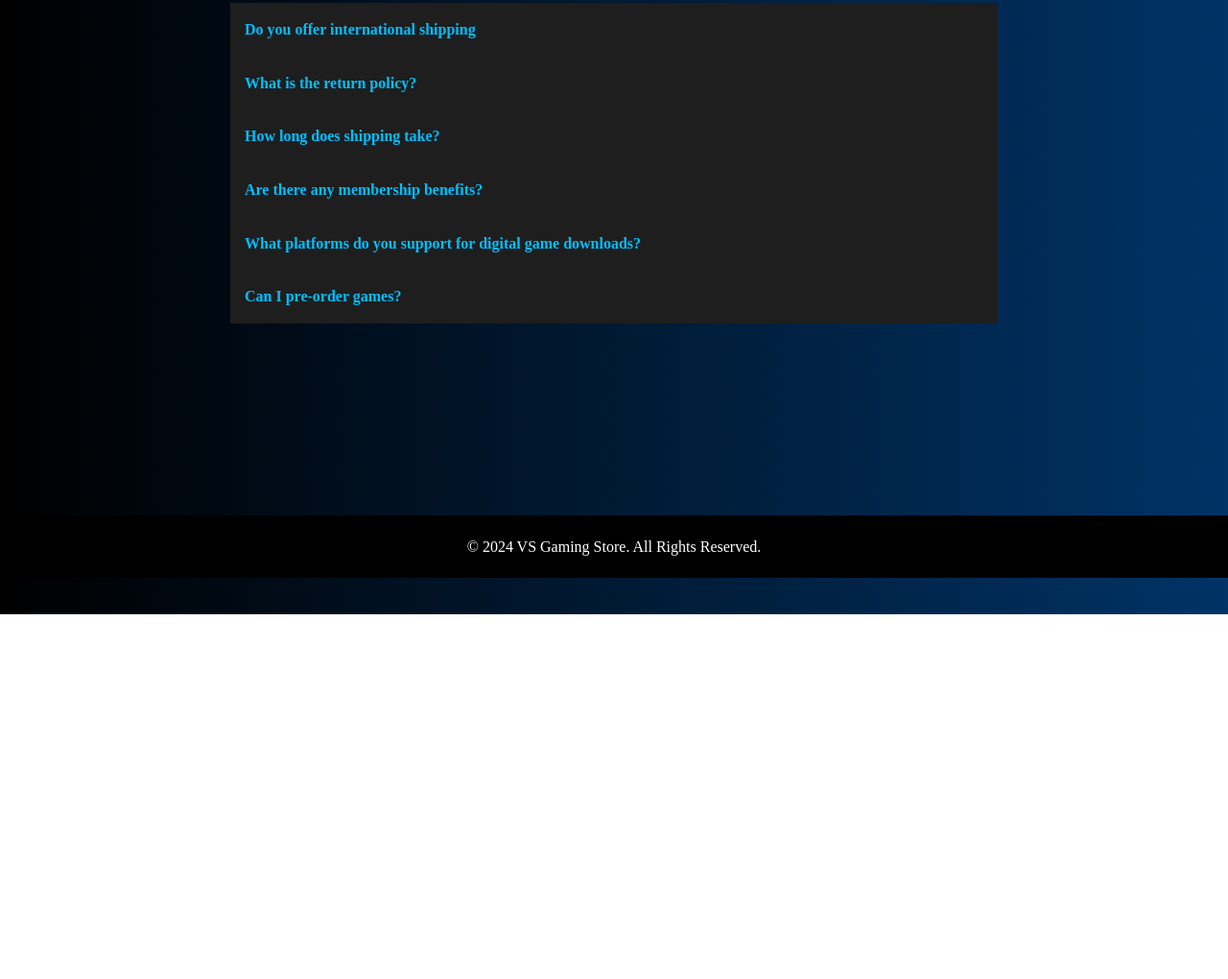
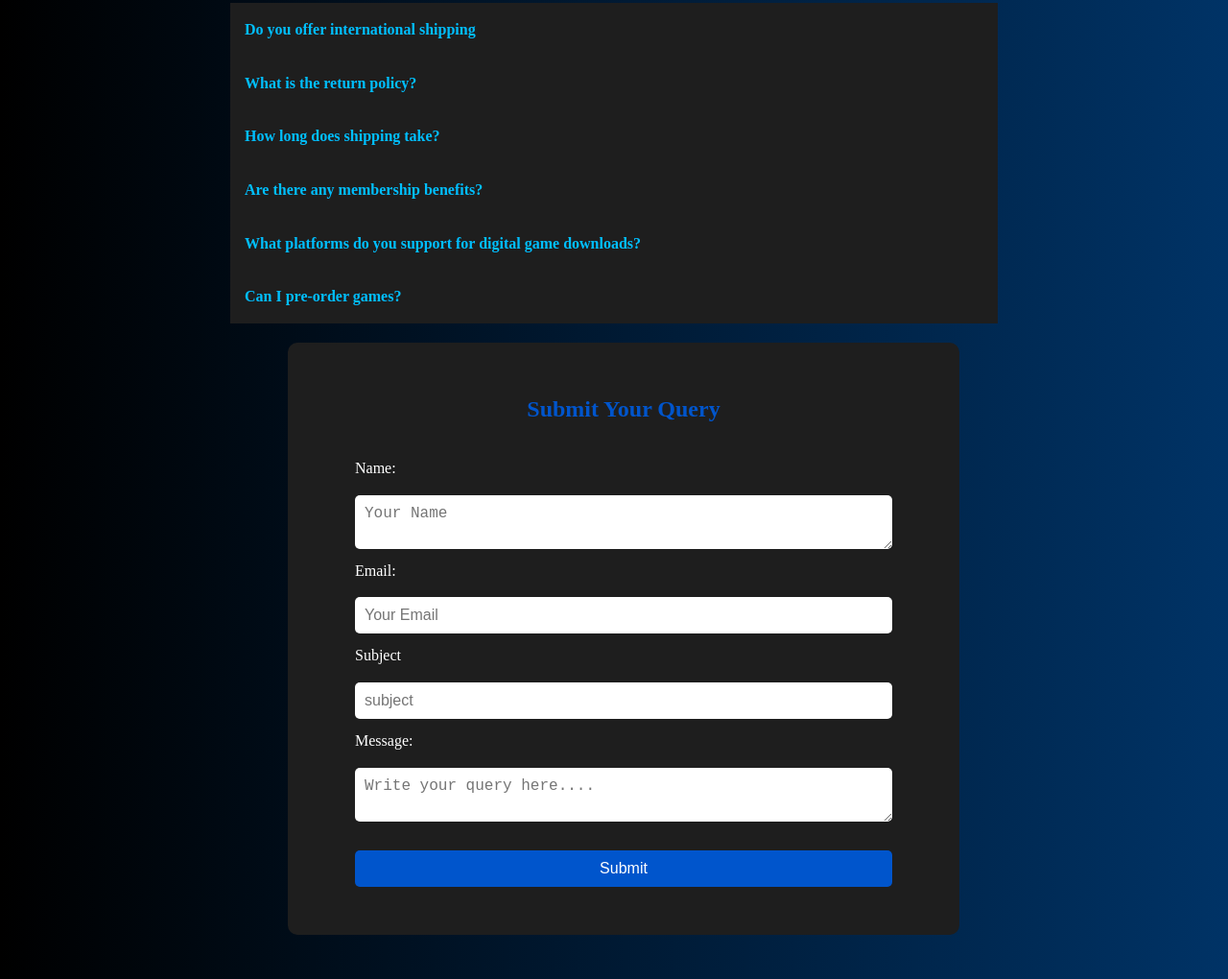
Before and after one commit to Vihanducad/VS-Gaming, a plain HTML site: page faq.html in a window 1280 px wide. Shown: the part 160-1180 px from the top of the page at 96% size. Before the commit the page ends 800 px from the top, so only its background shows below. Drawn offline with Linux system fonts and the light colour scheme.

Commit message:
Add files via upload

```diff
--- a/faq.css
+++ b/faq.css
@@ -104,6 +104,62 @@ h1 {
     padding: 20px;
 }
 
+.query-form {
+    padding: 50px 30px;
+    background-color: #1e1e1e;
+    border-radius: 10px;
+    margin-left: 300px;
+    margin-right: 20px;
+    margin-bottom: 15px;
+    width: 700px;
+    margin-top: 20px;
+}
+
+.query-form h2 {
+    text-align: center;
+    margin-bottom: 30px;
+    color: #0055cc;
+}
+
+.query-form form {
+    display: flex;
+    flex-direction: column;
+    gap: 10px;
+}
+.query-form label {
+    font-size: 1rem;
+    margin-bottom: 5px;
+}
+
+.query-form input,
+.query-form textarea {
+    padding: 10px;
+    font-size: 1rem;
+    border-radius: 5px;
+    border: none;
+}
+.query-form button {
+    padding: 10px;
+    background-color: #0055cc;
+    color: white;
+    font-size: 1rem;
+    border: none;
+    border-radius: 5px;
+    cursor: pointer;
+    transition: background-color 0.3s ease;
+}
+
+.query-form button:hover {
+    background-color: #1e1e1e;
+}
+#message {
+    margin-bottom: 20px;
+}
+form {
+    margin-left: 40px;
+    margin-right: 40px;
+}
+
 @media (max-width: 768px) {
     nav ul{
         flex-direction: column;
--- a/faq.html
+++ b/faq.html
@@ -19,8 +19,8 @@
         <nav>
             <ul>
                 <li><a href="index.html">Home</a></li>
-                <li><a href="about us.html">About</a></li>
-                <li><a href="up coming.html">Upcoming</a></li>
+                <li><a href="about-us.html">About</a></li>
+                <li><a href="up-coming.html">Upcoming</a></li>
                 <li><a href="consoles.html">Consoles </a></li>
                 <li><a href="peripherals.html">Peripherals</a></li>
                 <li><a href="games.html">Games</a></li>
@@ -72,6 +72,46 @@
             </div>
         </di>
     </div>
+    <section class="query-form">
+        <h2>Submit Your Query</h2>
+        <form action="#">
+            <label for="name">Name:</label>
+            <textarea
+               id="name"
+               name="name"
+               placeholder="Your Name"
+               required
+            ></textarea>
+            <label for="email">Email:</label>
+            <input
+              type="email"
+              id="email"
+              name="email"
+              placeholder="Your Email"
+            />
+
+            <label for="subject">Subject</label>
+            <input
+              type="text"
+              id="subject"
+              name="subject"
+              placeholder="subject"
+              required
+            />
+
+            <label for="message">Message:</label>
+            <textarea
+              id="message"
+              name="message"
+              placeholder="Write your query here...."
+              required
+            ></textarea>
+
+            <button type="submit">Submit</button>
+
+
+        </form>
+    </section>
     <footer>
         <p>&copy; 2024 VS Gaming Store. All Rights Reserved.</p>
     </footer>
--- a/index.css
+++ b/index.css
@@ -38,7 +38,7 @@ nav ul {
 }
 
 nav ul li {
-    margin-right: 0 1rem;
+    margin-right: 1rem;
 }
 
 nav ul li a {
```
Also changed, not shown: about us.html (+2 -2 lines), consoles.html (+2 -2 lines), games.html (+2 -2 lines), index.html (+2 -2 lines), peripherals.html (+2 -2 lines), up coming.html (+2 -2 lines).
